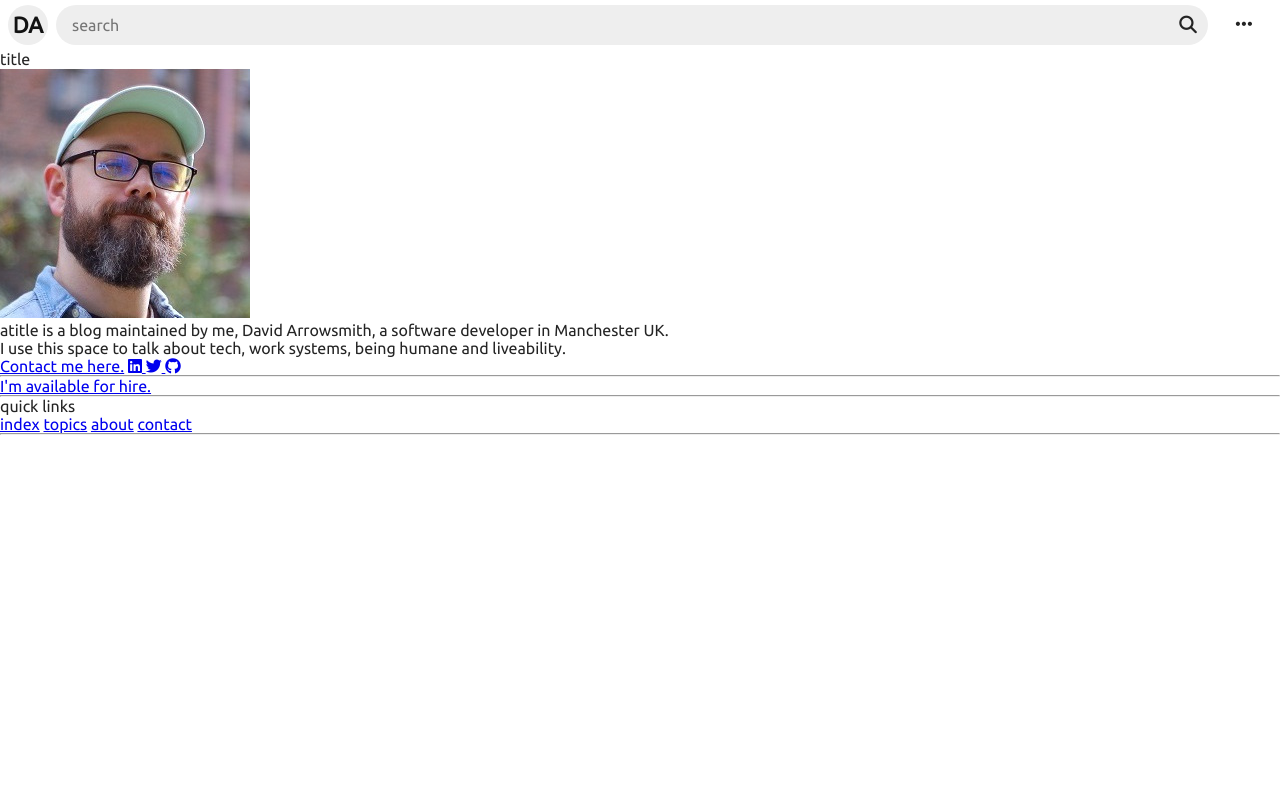
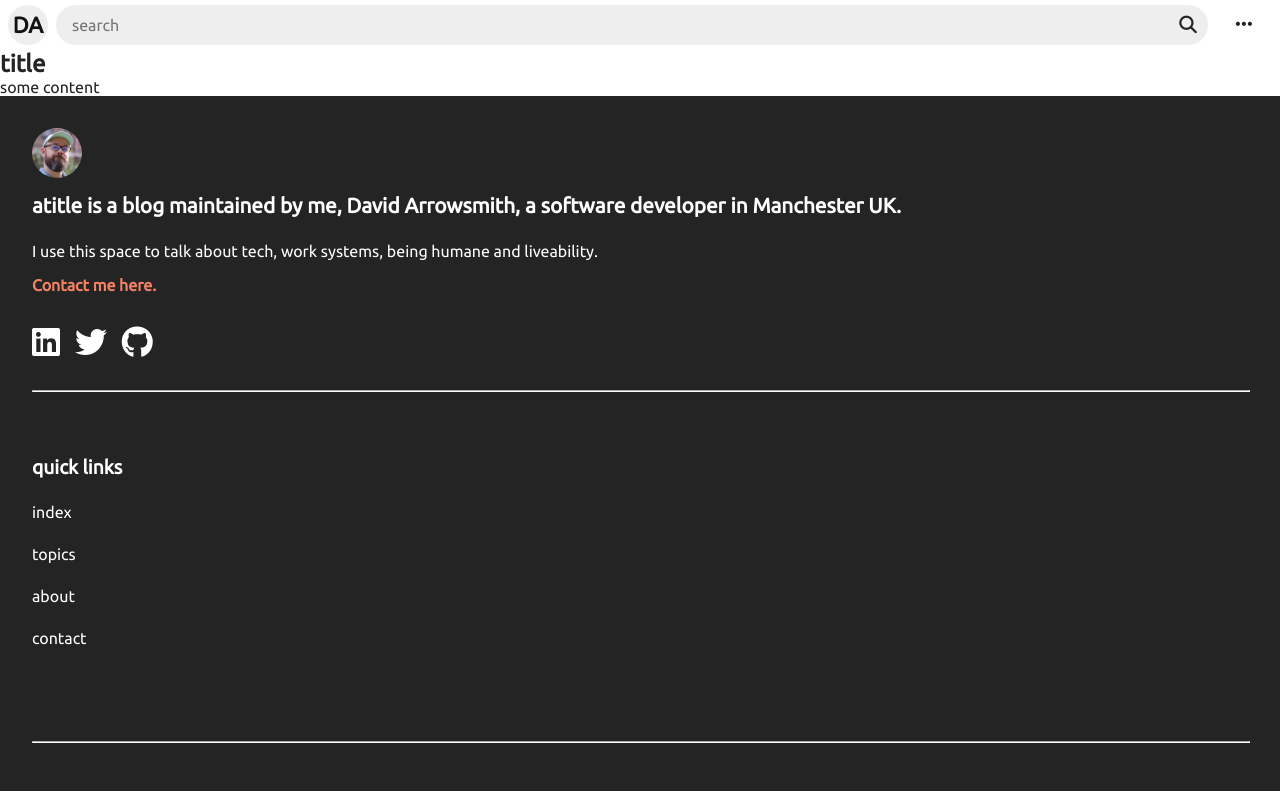
Before and after one commit to DevArrowsmith/blog, a plain HTML site: page index.html in a window 1280 px wide. Drawn offline with Linux system fonts and the light colour scheme.

Commit message:
Style footer.

```diff
--- a/css/index.css
+++ b/css/index.css
@@ -5,6 +5,7 @@
     --grey-3: #555555;
     --black-1: #121212;
     --black-2: #242424;
+    --orange-1: #F68265;
 }
 
 * {
@@ -27,6 +28,7 @@ header {
     position: fixed;
     top: 0;
     left: 0;
+    background-color: var(--white);
     display: flex;
     flex-flow: row nowrap;
     justify-content: space-between;
@@ -150,3 +152,95 @@ header nav>a:hover {
     color: var(--white);
     background-color: var(--black-2);
 }
+
+
+/* Section content will go here. */
+
+
+footer {
+    position: relative;
+    min-height: calc(100vh - 7rem - 60px);
+    width: calc(100% - 4rem);
+    padding: 2rem 2rem 5rem 2rem;
+    background-color: var(--black-2);
+    color: var(--white);
+    display: flex;
+    flex-flow: column nowrap;
+}
+
+@media (min-width: 900px) {
+    footer {
+        min-height: fit-content;
+        padding-bottom: 7rem;
+    }
+}
+
+
+footer img {
+    width: 50px;
+    border-radius: 25px;
+    margin-bottom: 1rem;
+}
+
+footer p:first-of-type {
+    font-weight: bold;
+    font-size: 1.3rem;
+    margin-bottom: 1.5rem;
+}
+
+footer>a {
+    display: inline-block;
+    margin-top: 1rem;
+    text-decoration: none;
+    color: var(--orange-1);
+    font-weight: bold;
+}
+
+footer span {
+    padding-top: 2rem;
+}
+
+footer>span>a {
+    text-decoration: none;
+    color: var(--white);
+}
+
+footer>span:first-of-type>a>i {
+    font-size: 2rem;
+    padding-right: 0.7rem;
+    margin-bottom: 1rem;
+}
+
+footer>hr {
+    width: calc(100vw - 4rem);
+    border-color: var(--white);
+    margin: 1rem 0;
+}
+
+footer>div {
+    margin: 3rem 0 2rem 0;
+    display: flex;
+    flex-flow: column nowrap;
+}
+
+footer>div>p:first-of-type {
+    font-weight: bold;
+    font-size: 1.2rem;
+    margin-bottom: 1.5rem;
+}
+
+footer>div>a {
+    text-decoration: none;
+    color: var(--white);
+    font-size: 1rem;
+    margin-bottom: 1.5rem;
+}
+
+footer>div>a:last-of-type {
+    margin-bottom: 0;
+}
+
+footer>hr:last-of-type {
+    position: absolute;
+    bottom: 2rem;
+}
--- a/index.html
+++ b/index.html
@@ -31,11 +31,11 @@
     </header>
 
     <section>
-
+        <h1>title</h1>
+        <p> some content</p>
     </section>
 
     <footer>
-        <p>title</p>
         <img src="assets/footer/about-image-thumb.jpg" alt="Portrait photograph of David Arrowsmith."/>
         <p>atitle is a blog maintained by me, David Arrowsmith, a software developer in Manchester UK.</p>
         <p>I use this space to talk about tech, work systems, being humane and liveability.</p>
@@ -54,15 +54,13 @@
         </span>
 
         <hr />
-        <a href="#">I'm available for hire.</a>
-        <hr />
 
         <div>
             <p>quick links</p>
-            <a href="index.html">index</a>
-            <a href="about.html">topics</a>
-            <a href="projects.html">about</a>
-            <a href="contact.html">contact</a>
+            <a href="#">index</a>
+            <a href="#">topics</a>
+            <a href="#">about</a>
+            <a href="c">contact</a>
         </div>
         <hr/>
     </footer>
```
